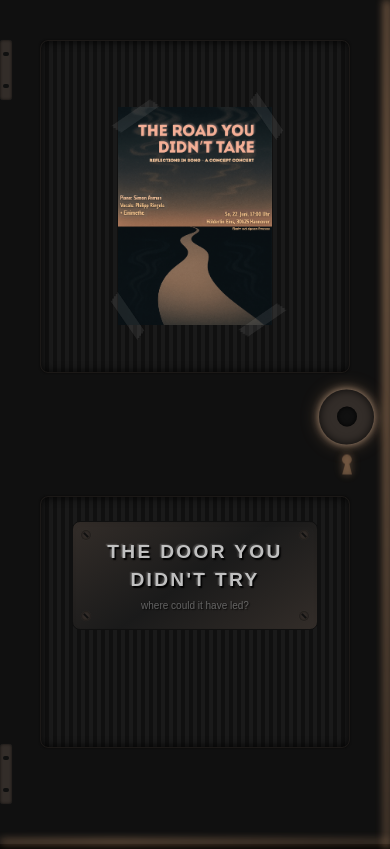
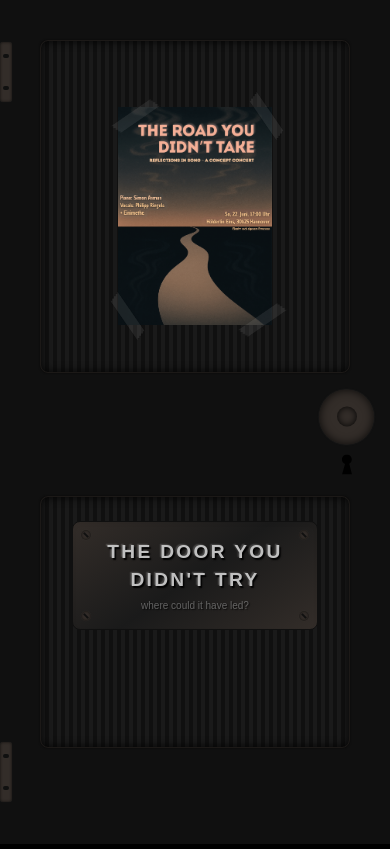
Before and after one commit to TXYDX/konzert, a plain HTML site: page index.html in a window 390 px wide. Both pictures are taken after a click on the element 346 px from the left and 416 px from the top of the page. Drawn offline with nearby package versions, Linux system fonts and the light colour scheme; a web font is replaced by a local one.

Commit message:
Update index.html

```diff
--- a/index.html
+++ b/index.html
@@ -55,7 +55,7 @@
             text-shadow:
                 1.5px 1.5px 1.5px #000000,
                 -1.5px -1.5px 1.5px rgba(255, 255, 255, 0.2); /* Softer highlight */
-            font-size: 1.2rem;
+            font-size: 1.2rem; /* Adjusted font size */
             margin: 0;
             font-family: "Alumni Sans SC", sans-serif; /* Original font */
             font-weight: 700; /* Original weight */
@@ -101,8 +101,8 @@
             0%, 100% {
                 box-shadow: 0 0 2px rgba(100, 100, 100, 0.2), /* Existing grey shadow */
                             inset 0 0 10px rgba(0, 0, 0, 0.8), /* Existing inner dark shadow */
-                            0 0 5px rgba(255, 191, 138, 0.3), /* Faint initial glow (increased opacity) */
-                            0 0 8px rgba(255, 191, 138, 0.1); /* Very faint spread (increased opacity) */
+                            0 0 0px rgba(255, 191, 138, 0), /* Fully transparent glow at start/end */
+                            0 0 0px rgba(255, 191, 138, 0); /* Fully transparent spread at start/end */
             }
             50% {
                 box-shadow: 0 0 2px rgba(100, 100, 100, 0.2),
@@ -123,7 +123,7 @@
             justify-content: center;
             align-items: center;
             cursor: pointer; /* Ensure pointer is always there */
-            animation: knob-pulse-glow 4s infinite ease-in-out; /* Continuous glow animation */
+            animation: knob-pulse-glow 5s infinite ease-in-out; /* Continuous glow animation */
             transition: box-shadow 0.3s ease; /* Maintain a transition for hover */
         }
 
@@ -135,13 +135,21 @@
             animation: none; /* Stop the pulsing animation on hover for immediate hover feedback */
         }
 
+        /* Class to remove the glow after click */
+        .door-knob.no-glow {
+            animation: none; /* Stop all animations */
+            box-shadow: 0 0 2px rgba(100, 100, 100, 0.2), /* Keep existing grey shadow */
+                        inset 0 0 10px rgba(0, 0, 0, 0.8); /* Keep existing inner dark shadow */
+            transition: box-shadow 0.5s ease-out; /* Smooth transition to no glow */
+        }
+
         .door-knob::before {
             content: '';
             width: 20px;
             height: 20px;
-            background-color: var(--door-stripe-dark);
+            background-color: var(--muted-brown);
             border-radius: 50%;
-            box-shadow: inset 0 0 5px rgba(0, 0, 0, 0.9);
+            box-shadow: inset 0 0 7px rgba(0, 0, 0, 0.9);
         }
 
         /* Light slits */
@@ -244,15 +252,15 @@
             transition: opacity 0.5s ease;
         }
 
-        /* Hinge styles - Adjusted for better appearance */
+        /* Hinge styles - Adjusted for better appearance and responsiveness */
         .hinge {
             position: absolute;
-            width: 12px; /* Thinner hinges */
-            height: 60px; /* Shorter hinges */
+            width: 12px;
+            height: 60px;
             background-color: var(--muted-brown);
-            border-radius: 3px; /* Smaller radius */
+            border-radius: 3px;
             box-shadow: inset 0 0 3px rgba(0, 0, 0, 0.7), 0 0 1px rgba(255, 255, 255, 0.1);
-            z-index: 20; /* Ensure they're above the door */
+            z-index: 20;
         }
 
         .hinge::before, .hinge::after {
@@ -260,32 +268,74 @@
             position: absolute;
             left: 50%;
             transform: translateX(-50%);
-            width: 50%; /* Smaller width for the horizontal parts */
-            height: 4px; /* Thinner horizontal parts */
+            width: 50%;
+            height: 4px;
             background-color: var(--door-stripe-dark);
             border-radius: 2px;
         }
 
         .hinge::before {
-            top: 12px; /* Adjusted position */
+            top: 12px;
         }
 
         .hinge::after {
-            bottom: 12px; /* Adjusted position */
+            bottom: 12px;
         }
 
         .hinge.top {
-            top: 40px;
+            top: 5%; /* Changed from fixed pixels to percentage for responsiveness */
             left: 0;
         }
 
         .hinge.bottom {
-            bottom: 40px;
+            bottom: 5%; /* Changed from fixed pixels to percentage for responsiveness */
             left: 0;
+        }
+
+        /* New global class to remove all glows */
+        body.no-global-glow .light-slit {
+            animation: none !important; /* Force removal of animation */
+            opacity: 0 !important; /* Make them fully transparent */
+            transition: opacity 1s ease-out; /* Smooth fade out */
+        }
+
+        body.no-global-glow .keyhole { /* Target keyhole for its filter/animation */
+            animation: none !important;
+            filter: none !important; /* Remove drop-shadow */
+            transition: filter 0.5s ease-out;
+        }
+
+        body.no-global-glow .keyhole-fill { /* Target keyhole-fill directly for color */
+            animation: none !important;
+            fill: black !important; /* Make it black */
+            opacity: 1 !important; /* Ensure it's fully visible */
+            transition: fill 0.5s ease-out, opacity 0.5s ease-out; /* Smooth transition for color/opacity */
+        }
+
+        /* MOBILE ONLY message for screens wider than 500px */
+        #mobile-only-message {
+            display: none; /* Hidden by default */
+        }
+
+        @media (min-width: 501px) {
+            /* Hide the main door content */
+            .shake-container,
+            .light-slit {
+                display: none !important;
+            }
+
+            /* Show the mobile only message */
+            #mobile-only-message {
+                display: flex !important; /* Override the 'hidden' class from Tailwind */
+            }
         }
     </style>
 </head>
 <body class="font-chau bg-black flex items-center justify-center h-screen w-screen">
+
+    <div id="mobile-only-message" class="hidden fixed inset-0 bg-black bg-opacity-90 flex items-center justify-center z-[100]">
+        <p class="text-white text-3xl font-bold text-center">MOBILE ONLY</p>
+    </div>
 
     <div class="relative h-full w-full bg-[var(--door-stripe-dark)] shadow-lg flex flex-col justify-between p-4 shake-container">
 
@@ -344,14 +394,20 @@
         const doorKnob = document.querySelector('.door-knob');
         const container = document.querySelector('.shake-container');
         const closedText = document.getElementById('closed-text');
-        const posterImg = document.getElementById('poster-img'); // Get the main poster image element
-        const modalPosterImg = document.getElementById('modal-poster-img'); // Get the modal's poster image element
+        const posterImg = document.getElementById('poster-img');
+        const modalPosterImg = document.getElementById('modal-poster-img');
 
         doorKnob.addEventListener('click', () => {
             container.classList.add('shake');
             closedText.style.opacity = 1;
 
-            // Change the poster image source to poster_2.png for both main image and modal image
+            // Remove the door knob's specific glow
+            doorKnob.classList.add('no-glow');
+
+            // Add the global class to remove all other glows
+            document.body.classList.add('no-global-glow');
+
+            // Change the poster image source
             posterImg.src = 'poster_2.png';
             modalPosterImg.src = 'poster_2.png';
 
@@ -362,8 +418,6 @@
         });
 
         const modal = document.getElementById('modal');
-        // const posterImg = document.getElementById('poster-img');
-
         const closeModal = document.getElementById('close-modal');
 
         posterImg.addEventListener('click', () => {
```
